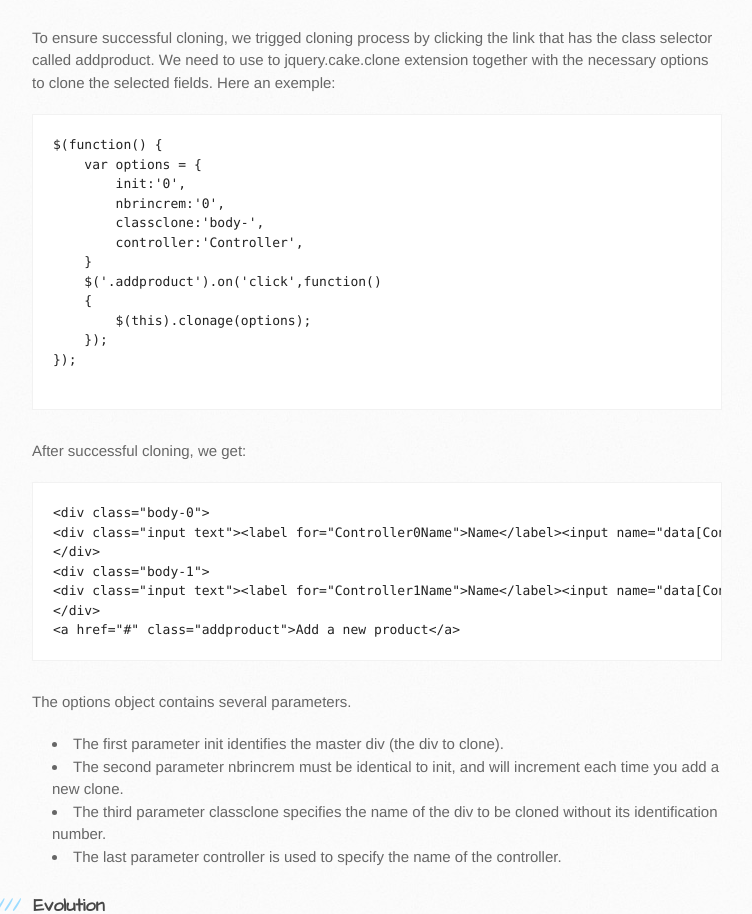
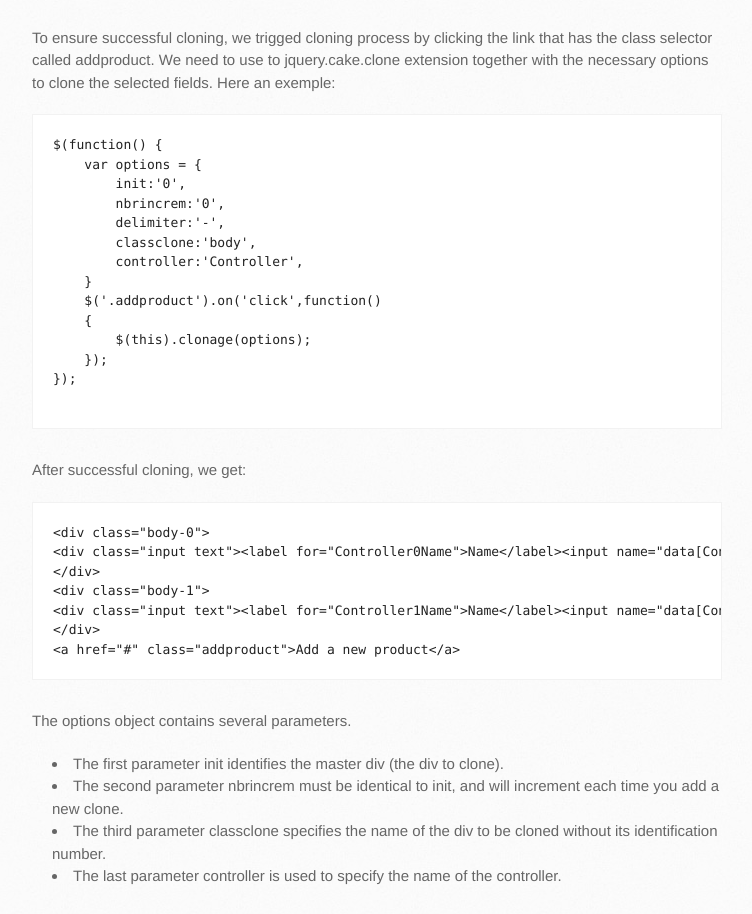
Before and after one commit to leknoppix/jquery.cake.clone, a plain HTML site: page index.html in a window 1280 px wide. Shown: the part 930-1844 px from the top of the page, without its empty margins (138-890 px from the left). Drawn offline with Linux system fonts and the light colour scheme.

Commit message:
Simple update

```diff
--- a/index.html
+++ b/index.html
@@ -69,7 +69,8 @@ $(function() {
     var options = {
         init:'0',
         nbrincrem:'0',
-        classclone:'body-',
+        delimiter:'-',
+        classclone:'body',
         controller:'Controller',
     }
     $('.addproduct').on('click',function()
```
